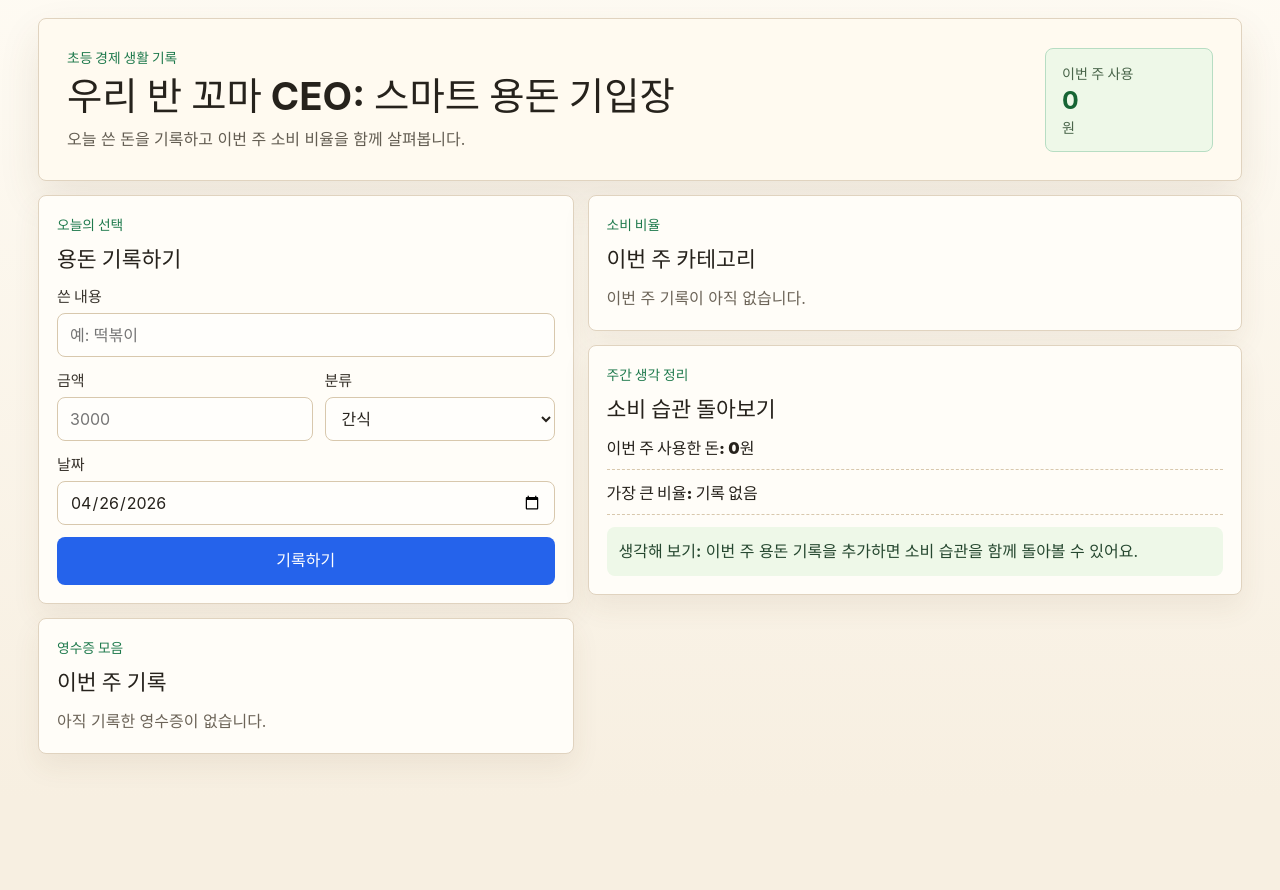
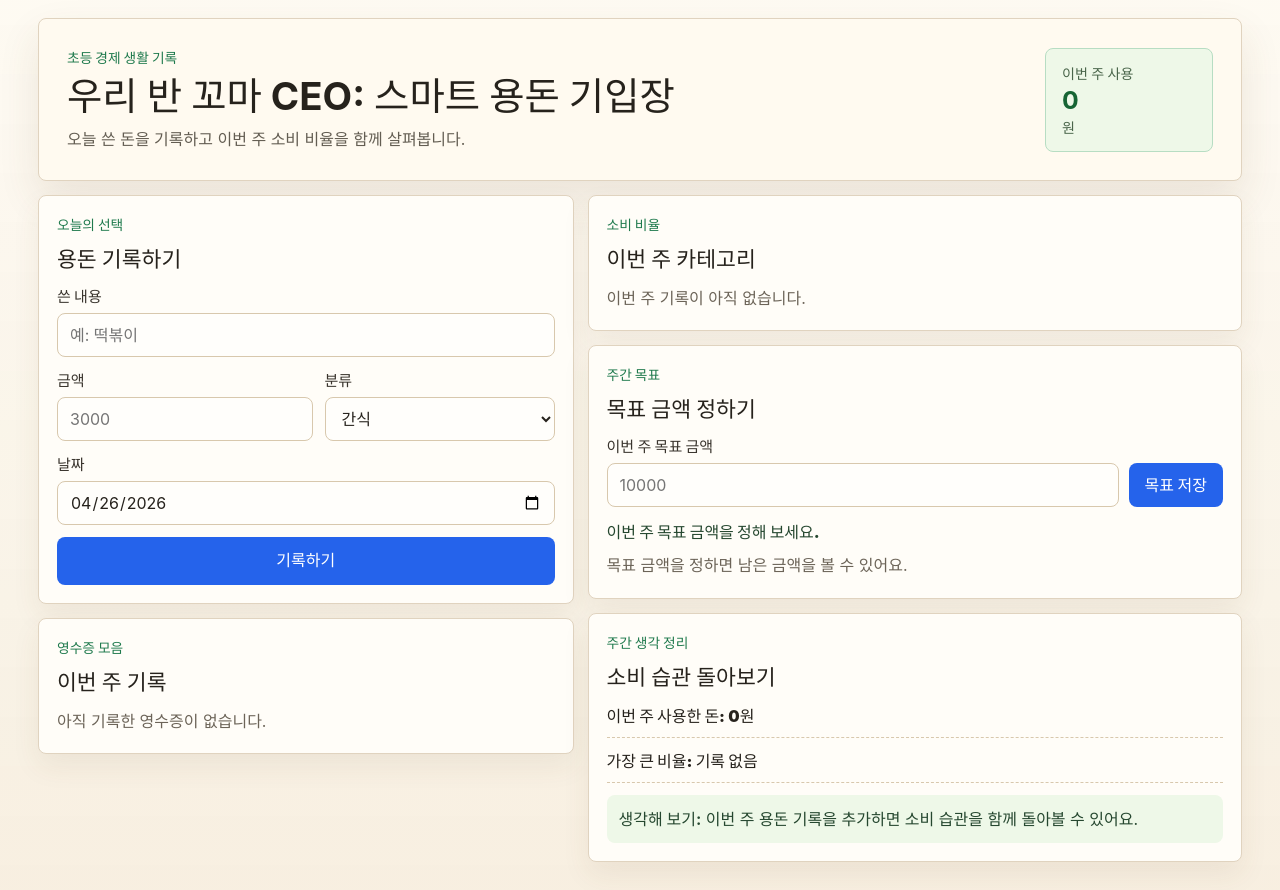
Before and after one commit to WBmaker2/smart-allowance-manager, a React (Vite) app: page / in a window 1280 px wide. Before the commit the page ends 800 px from the top, so only its background shows below. Built offline with nearby package versions, Linux system fonts and the light colour scheme.

Commit message:
feat: add weekly spending goal

```diff
--- a/src/App.css
+++ b/src/App.css
@@ -150,6 +150,11 @@ h1 + p {
   gap: 12px;
 }
 
+.goal-form {
+  display: grid;
+  gap: 10px;
+}
+
 .field-row {
   display: grid;
   grid-template-columns: minmax(0, 1fr) minmax(140px, 0.9fr);
@@ -187,6 +192,7 @@ h1 + p {
 
 .primary-button,
 .clear-button,
+.goal-clear-button,
 .receipt-actions button {
   border: 0;
   border-radius: 8px;
@@ -204,6 +210,56 @@ h1 + p {
 
 .primary-button:hover {
   background: #1d4ed8;
+}
+
+.goal-input-row {
+  display: grid;
+  grid-template-columns: minmax(0, 1fr) auto;
+  gap: 10px;
+  align-items: start;
+}
+
+.goal-input-row .primary-button {
+  min-height: 44px;
+}
+
+.goal-status {
+  display: grid;
+  gap: 8px;
+  margin-top: 14px;
+}
+
+.goal-status p {
+  margin: 0;
+}
+
+.goal-status > p:first-child {
+  color: #25472f;
+  font-weight: 900;
+  line-height: 1.45;
+}
+
+.goal-progress {
+  width: fit-content;
+  border-radius: 8px;
+  background: #eef8e8;
+  color: #166534;
+  font-size: 0.9rem;
+  font-weight: 900;
+  padding: 6px 9px;
+}
+
+.goal-clear-button {
+  min-height: 38px;
+  margin-top: 14px;
+  border: 1px solid #d8c8ad;
+  background: #fff7ed;
+  color: #7c2d12;
+  padding: 0 12px;
+}
+
+.goal-clear-button:hover {
+  background: #ffedd5;
 }
 
 .chart-wrap {
@@ -383,6 +439,7 @@ h1 + p {
   .form-panel,
   .insight-panel,
   .chart-panel,
+  .goal-panel,
   .receipt-panel {
     grid-column: 1;
   }
@@ -396,11 +453,19 @@ h1 + p {
   }
 
   .insight-panel {
+    order: 4;
+  }
+
+  .goal-panel {
     order: 3;
   }
 
   .receipt-panel {
-    order: 4;
+    order: 5;
+  }
+
+  .goal-input-row {
+    grid-template-columns: 1fr;
   }
 
   .receipt-item,
--- a/src/App.tsx
+++ b/src/App.tsx
@@ -2,6 +2,7 @@ import { useEffect, useMemo, useState } from 'react'
 import EntryForm, { type EntryFormValues } from './components/EntryForm'
 import ReceiptList from './components/ReceiptList'
 import SpendingPieChart from './components/SpendingPieChart'
+import WeeklyGoalCard from './components/WeeklyGoalCard'
 import WeeklyInsight from './components/WeeklyInsight'
 import {
   type AllowanceEntry,
@@ -11,6 +12,13 @@ import {
   summarizeByCategory,
 } from './lib/allowance'
 import { clearEntries, loadEntries, saveEntries } from './lib/storage'
+import {
+  calculateWeeklyGoalStatus,
+  clearWeeklyGoalAmount,
+  getWeeklyGoalMessage,
+  loadWeeklyGoalAmount,
+  saveWeeklyGoalAmount,
+} from './lib/weeklyGoal'
 
 const formatCurrency = (amount: number) => `${amount.toLocaleString('ko-KR')}원`
 const saveFailureMessage = '브라우저 저장 공간 문제로 기록을 저장하지 못했습니다.'
@@ -18,6 +26,10 @@ const deleteFailureMessage =
   '브라우저 저장 공간 문제로 기록을 삭제하지 못했습니다.'
 const clearFailureMessage =
   '브라우저 저장 공간 문제로 모든 기록을 지우지 못했습니다.'
+const goalSaveFailureMessage =
+  '브라우저 저장 공간 문제로 목표 금액을 저장하지 못했습니다.'
+const goalClearFailureMessage =
+  '브라우저 저장 공간 문제로 목표 금액을 지우지 못했습니다.'
 
 const getDateKey = (date = new Date()) => {
   const year = date.getFullYear()
@@ -46,6 +58,9 @@ const getDelayUntilNextDateKey = () => {
 
 function App() {
   const [entries, setEntries] = useState<AllowanceEntry[]>(() => loadEntries())
+  const [weeklyGoalAmount, setWeeklyGoalAmount] = useState<number | null>(() =>
+    loadWeeklyGoalAmount(),
+  )
   const [statusMessage, setStatusMessage] = useState('')
   const [referenceDateKey, setReferenceDateKey] = useState(() => getDateKey())
 
@@ -76,6 +91,12 @@ function App() {
     () => getWeeklyInsight(weeklyEntries),
     [weeklyEntries],
   )
+  const weeklyGoalStatus = useMemo(
+    () =>
+      calculateWeeklyGoalStatus(weeklyInsight.totalAmount, weeklyGoalAmount),
+    [weeklyGoalAmount, weeklyInsight.totalAmount],
+  )
+  const weeklyGoalMessage = getWeeklyGoalMessage(weeklyGoalStatus)
 
   const handleAddEntry = (values: EntryFormValues) => {
     const entry = createAllowanceEntry({
@@ -121,6 +142,28 @@ function App() {
     setStatusMessage('모든 기록을 지웠습니다')
   }
 
+  const handleSaveWeeklyGoal = (goalAmount: number) => {
+    if (!saveWeeklyGoalAmount(goalAmount)) {
+      setStatusMessage(goalSaveFailureMessage)
+      return false
+    }
+
+    setWeeklyGoalAmount(goalAmount)
+    setStatusMessage(`이번 주 목표 금액 ${formatCurrency(goalAmount)}을 저장했습니다`)
+    return true
+  }
+
+  const handleClearWeeklyGoal = () => {
+    if (!clearWeeklyGoalAmount()) {
+      setStatusMessage(goalClearFailureMessage)
+      return false
+    }
+
+    setWeeklyGoalAmount(null)
+    setStatusMessage('이번 주 목표 금액을 지웠습니다')
+    return true
+  }
+
   return (
     <main className="app-shell">
       <section className="hero-panel" aria-labelledby="app-title">
@@ -153,6 +196,12 @@ function App() {
 
         <div className="app-column app-column-secondary">
           <SpendingPieChart summaries={categorySummaries} />
+          <WeeklyGoalCard
+            status={weeklyGoalStatus}
+            message={weeklyGoalMessage}
+            onSave={handleSaveWeeklyGoal}
+            onClear={handleClearWeeklyGoal}
+          />
           <WeeklyInsight insight={weeklyInsight} />
         </div>
       </div>
--- /dev/null
+++ b/src/components/WeeklyGoalCard.tsx
@@ -0,0 +1,102 @@
+import { type FormEvent, useEffect, useState } from 'react'
+import {
+  type WeeklyGoalStatus,
+  normalizeWeeklyGoalAmount,
+} from '../lib/weeklyGoal'
+
+type WeeklyGoalCardProps = {
+  status: WeeklyGoalStatus
+  message: string
+  onClear: () => boolean
+  onSave: (goalAmount: number) => boolean
+}
+
+function WeeklyGoalCard({
+  status,
+  message,
+  onClear,
+  onSave,
+}: WeeklyGoalCardProps) {
+  const [goalInput, setGoalInput] = useState(
+    status.hasGoal ? String(status.goalAmount) : '',
+  )
+  const [goalError, setGoalError] = useState('')
+
+  useEffect(() => {
+    setGoalInput(status.hasGoal ? String(status.goalAmount) : '')
+  }, [status.goalAmount, status.hasGoal])
+
+  const handleSubmit = (event: FormEvent<HTMLFormElement>) => {
+    event.preventDefault()
+
+    const nextGoalAmount = normalizeWeeklyGoalAmount(goalInput)
+
+    if (nextGoalAmount === null) {
+      setGoalError('목표 금액은 1원 이상 입력하세요.')
+      return
+    }
+
+    setGoalError('')
+    onSave(nextGoalAmount)
+  }
+
+  const handleClear = () => {
+    if (onClear()) {
+      setGoalError('')
+    }
+  }
+
+  return (
+    <section className="panel goal-panel" aria-labelledby="goal-title">
+      <div className="section-heading">
+        <p className="eyebrow">주간 목표</p>
+        <h2 id="goal-title">목표 금액 정하기</h2>
+      </div>
+
+      <form className="goal-form" onSubmit={handleSubmit} noValidate>
+        <div className="field-group">
+          <label htmlFor="weekly-goal-amount">이번 주 목표 금액</label>
+          <div className="goal-input-row">
+            <input
+              id="weekly-goal-amount"
+              inputMode="numeric"
+              min="1"
+              type="number"
+              value={goalInput}
+              onChange={(event) => setGoalInput(event.target.value)}
+              placeholder="10000"
+              aria-describedby={goalError ? 'weekly-goal-error' : undefined}
+            />
+            <button className="primary-button" type="submit">
+              목표 저장
+            </button>
+          </div>
+          {goalError ? (
+            <p className="form-error" id="weekly-goal-error">
+              {goalError}
+            </p>
+          ) : null}
+        </div>
+      </form>
+
+      <div className="goal-status">
+        <p>{message}</p>
+        {status.hasGoal ? (
+          <p className="goal-progress">{status.percentUsed}% 사용</p>
+        ) : (
+          <p className="empty-text">
+            목표 금액을 정하면 남은 금액을 볼 수 있어요.
+          </p>
+        )}
+      </div>
+
+      {status.hasGoal ? (
+        <button className="goal-clear-button" type="button" onClick={handleClear}>
+          목표 지우기
+        </button>
+      ) : null}
+    </section>
+  )
+}
+
+export default WeeklyGoalCard
```
Also changed, not shown: 1 other file (tests, documents, lock files or other folders).
